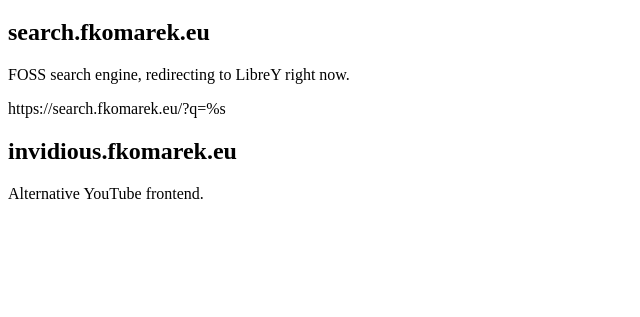
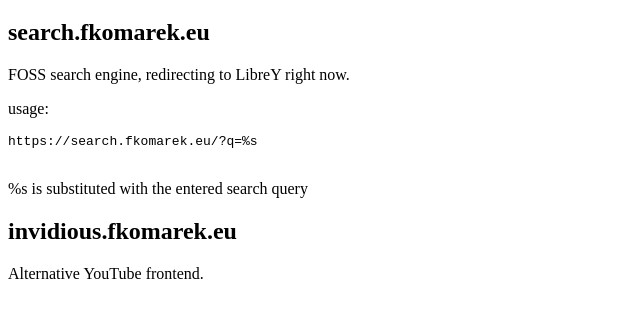
Before and after one commit to filip2cz/domain-forward, a plain HTML site: page index.html in a window 1280 px wide. Shown: the part 61-378 px from the top of the page, without its empty margins (0-640 px from the left). Drawn offline with Linux system fonts and the light colour scheme.

Commit message:
ADD: search.fkomarek.eu usage

```diff
--- a/index.html
+++ b/index.html
@@ -15,7 +15,10 @@
 
         <p>FOSS search engine, redirecting to LibreY right now.</p>
 
-        <p>https://search.fkomarek.eu/?q=%s</p>
+        <p>
+            usage: <pre>https://search.fkomarek.eu/?q=%s</pre><br>
+            %s is substituted with the entered search query
+        </p>
 
         <h2>invidious.fkomarek.eu</h2>
 
```
